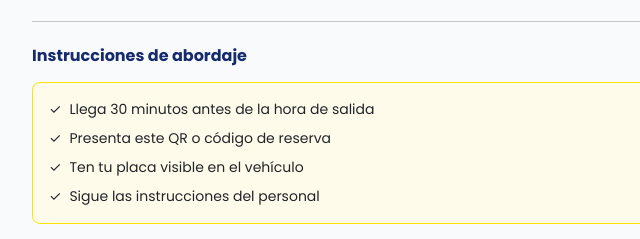
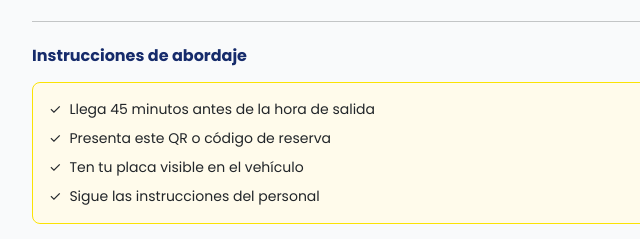
Before and after one commit to afloresleal/ultracarga, a plain HTML site: page wireframes/confirmation.html in a window 1280 px wide. Shown: the part 1603-1842 px from the top of the page, 220-860 px from the left. Drawn offline with nearby package versions, Linux system fonts and the light colour scheme.

Commit message:
confirmation updates

```diff
--- a/wireframes/confirmation.html
+++ b/wireframes/confirmation.html
@@ -153,7 +153,7 @@
       <div class="card-body">
         <div class="d-flex gap-2 mb-2 small">
           <span>✓</span>
-          <span>Llega 30 minutos antes de la hora de salida</span>
+          <span>Llega 45 minutos antes de la hora de salida</span>
         </div>
         <div class="d-flex gap-2 mb-2 small">
           <span>✓</span>
```
